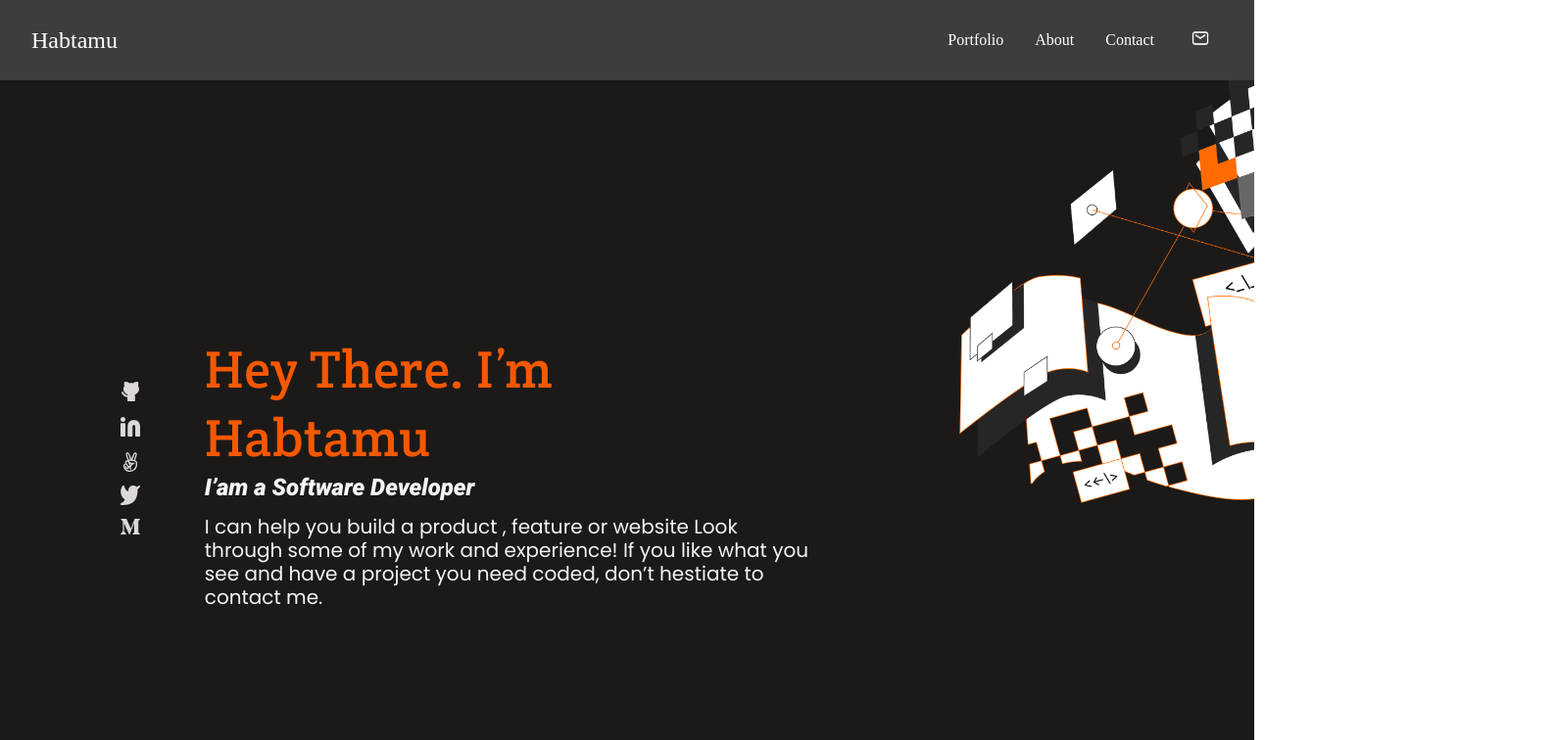
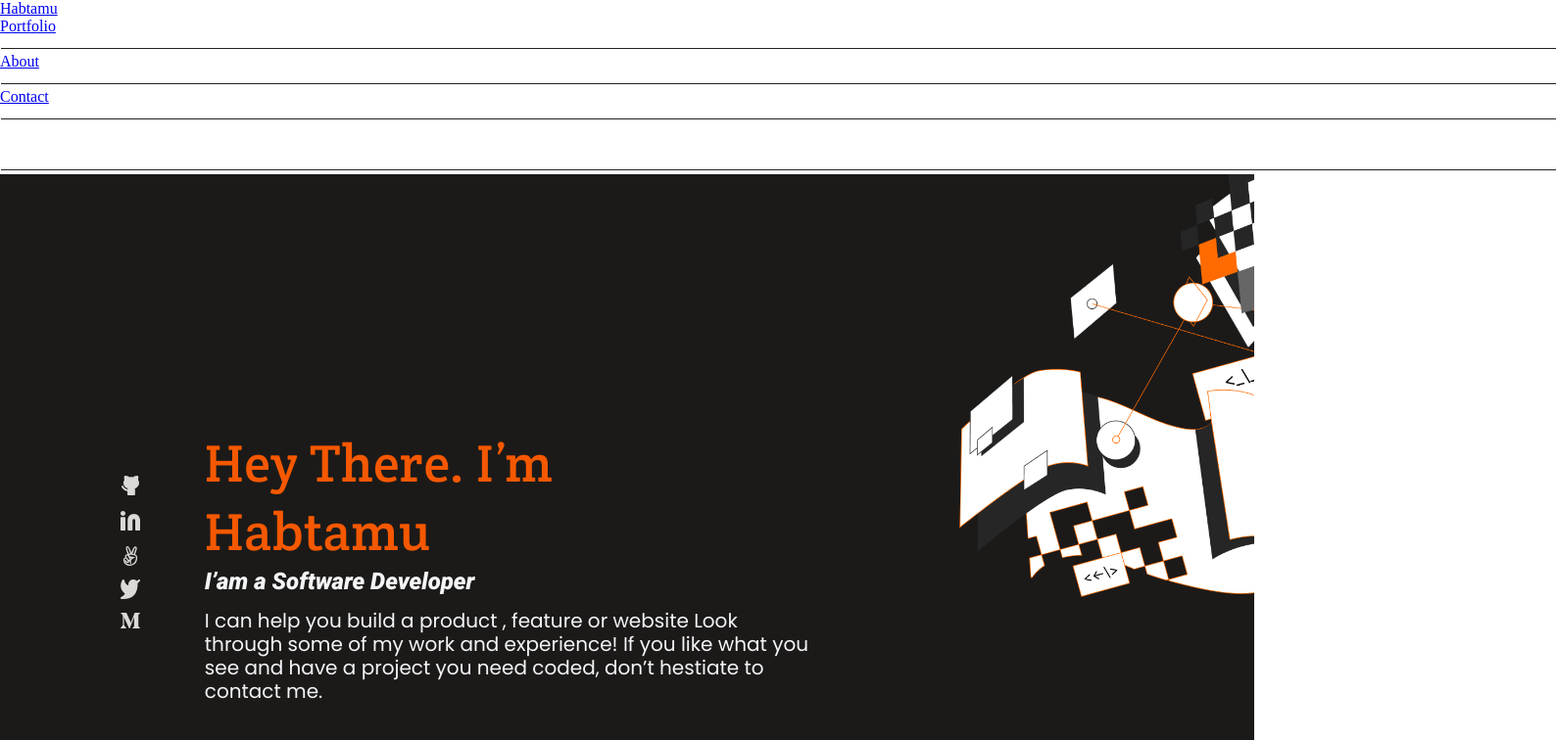
Before and after one commit to Habtamu210/portfoliopage, a website: page index.html in a window 1280 px wide. Shown: the top 756 px of the page at 98% size, 1588 px wide, since content can reach past the window. Drawn offline with Linux system fonts and the light colour scheme.

Commit message:
update on navagation bar

```diff
--- a/index.html
+++ b/index.html
@@ -16,24 +16,45 @@
 <body>
   <div class="main-container">
     <!-- header part logo-->
-    <nav class="logo">
+    <header>
+      <nav class="navbar">
+        <a href ="#" class="nav-branding">Habtamu</a>
+        <ul class="nav-menu">
+
+          <li class="nav-item"><a href="#initial" class="nav-link">Portfolio</a><img class="line-hor" src="images/Vector@2x.png"></li>
+          <li class="nav-item"><a href="#works" class="nav-link">About</a><img class="line-hor" src="images/Vector@2x.png"></li>
+          <li class="nav-item"><a href="#contact" class="nav-link">Contact</a><img class="line-hor" src="images/Vector@2x.png"></li>
+          <li class="nav-item"><a href="#message" class="nav-link"><img class="message" src="images/posta.png" alt=""></a><img class="line-hor" src="images/Vector@2x.png"></li>
+
+        </ul>
+        <div class="hamburger">
+          <span class="bar"></span>
+          <span class="bar"></span>
+          <span class="bar"></span>
+        </div>
+
+
+      </nav>
+
+    </header>
+    <!--<nav class="logo">
       <div class="logo-name" href="#">Habtamu</div>
       <div class="navbar-links">
         <a href="#" class="toggle-button">
           <img src="./images/humberger.png" alt="humberger icon">
         </a>
-        <ul>
-          <li><a href="#">Portfolio</a></li>
-          <li><a href="#">About</a></li>
-          <li><a href="#">Contact</a></li>
-          <li><a href="#"><img class="message" src="images/posta.png" alt=""></a></li>
+        <ul class="jsquery">
+          <li><a href="#">Portfolio</a><img class="line-hor" src="images/Vector@2x.png"></li>
+          <li><a href="#">About</a><img class="line-hor" src="images/Vector@2x.png"></li>
+          <li><a href="#">Contact</a><img class="line-hor" src="images/Vector@2x.png"></li>
+          <li><a href="#"><img class="message" src="images/posta.png" alt=""></a><img class="line-hor" src="images/Vector@2x.png"></li>
         </ul>
       </div>
 
 
-    </nav>
+    </nav>-->
     <!--second part-->
-    <section class="initial">
+    <section class="initial" id="initial">
       <div class="info-main">
         <h1 class="info">Hey There.
           I’m Habtamu </h1>
@@ -52,7 +73,7 @@
     </section>
 
    <!--  second project -->
-    <div class ="works">
+    <div class ="works" id="works">
       <section class="works-head">
         <h2 class="section-header">My Recent Works</h2>
         <img class="line-horizontal" src="images/Vector@2x.png">
@@ -214,7 +235,7 @@
     </li>
   </ul>
   <!-- contact me part-->
-  <section class="contact">
+  <section class="contact" id="contact">
     <div class="contact-us">
       <p class="contactus-description">I'm always interested in hearing about new projects, so if you'd like to chat please get in touch.</p>
     </div>
@@ -234,7 +255,7 @@
     </div>
   </section>
   <footer>
-    <ul class="footer-icon">
+    <ul class="footer-icon" id="message">
       <li><a href="#"><img src="images/f-github.png" alt=""></a></li>
       <li><a href="#"><img src="images/Group.png" alt=""></a></li>
       <li><a href="#"><img src="images/f-what.png" alt=""></a></li>
@@ -244,5 +265,6 @@
     <hr>
   </footer>
 </div>
+<script src ="script.js"></script>
 </body>
 </html>
```
